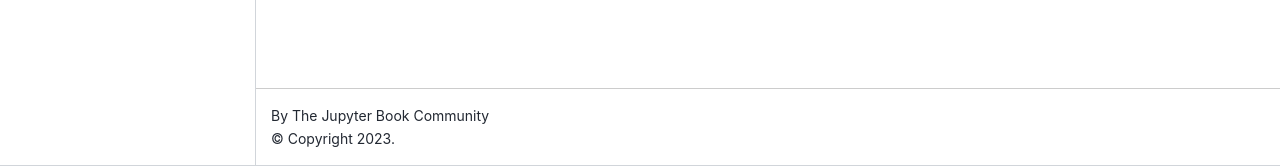
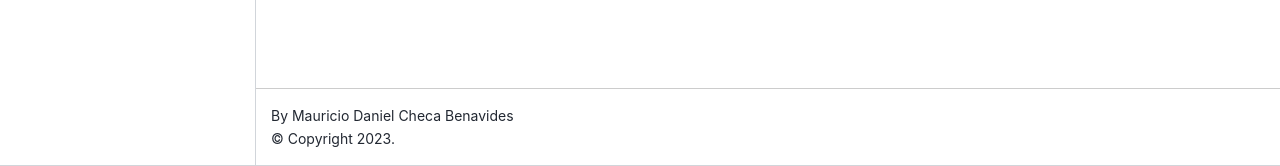
Before and after one commit to Dbonne88/libroDanielCheca, a Jupyter Book: the page built from intro.md, in a window 1280 px wide. Shown: the part 734-900 px from the top of the page. Built offline with Jupyter Book 1.0.4 settings and Sphinx 7.4.7 and the Sphinx Book theme 1.1.4, drawn with Linux system fonts in a browser that asks for light colours; pages that are not in the unit, such as notebooks, are missing from menus.

Commit message:
Actualizacion_5

```diff
--- a/_config.yml
+++ b/_config.yml
@@ -1,8 +1,8 @@
 # Book settings
 # Learn more at https://jupyterbook.org/customize/config.html
 
-title: My sample book
-author: The Jupyter Book Community
+title: Actividad 1 de Desarrollo Web
+author: Mauricio Daniel Checa Benavides
 logo: logo.png
 
 # Force re-execution of notebooks on each build.
--- a/_toc.yml
+++ b/_toc.yml
@@ -7,5 +7,5 @@
 - file: markdown
 - file: notebooks
 - file: markdown-notebooks
-- file: PRIMERA MODIFICACION
-- file: SEGUNDA MODIFICACION
+- file: html/1modificacion.html
+- file: html/2modificacion.html
```
